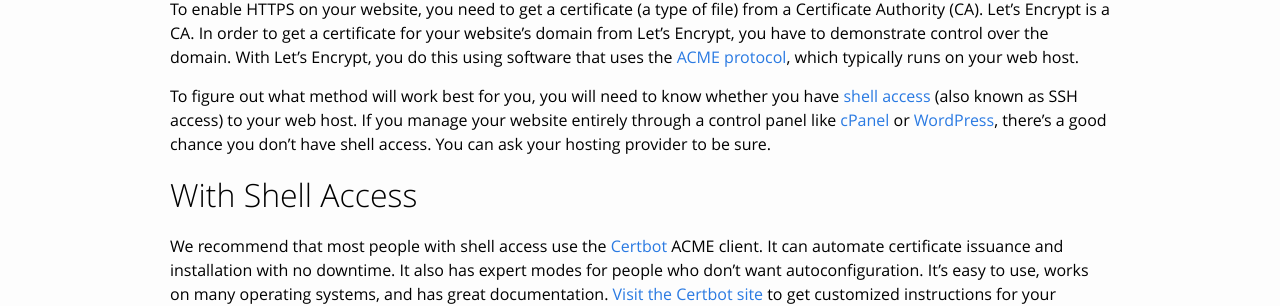
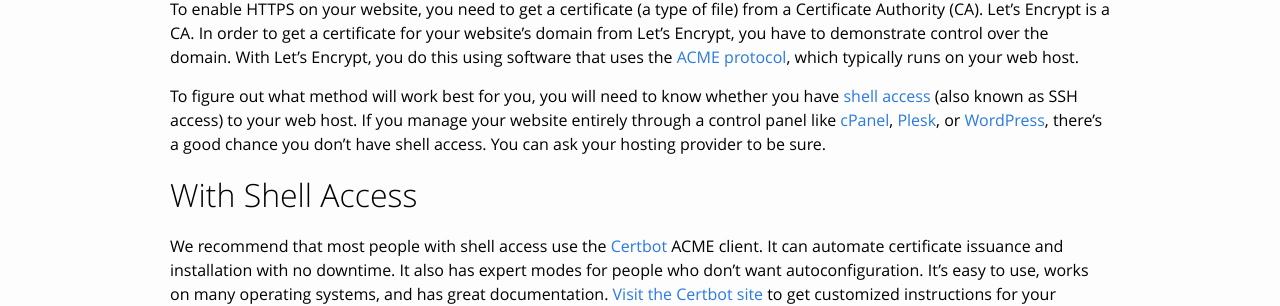
Before and after one commit to snowman1120/website, a Jekyll site: the page built from howitworks.md, in a window 1280 px wide. Shown: the part 283-589 px from the top of the page. Built offline with Jekyll 4.4.1, drawn with Linux system fonts in a browser that asks for light colours.

Commit message:
Add mention of Plesk.

```diff
--- a/howitworks.md
+++ b/howitworks.md
@@ -16,7 +16,7 @@ on your web host.
 To figure out what method will work best for you, you will need to know whether
 you have [shell access](https://en.wikipedia.org/wiki/Shell_account) (also known
 as SSH access) to your web host. If you manage your website entirely through a
-control panel like [cPanel](https://cpanel.com/) or
+control panel like [cPanel](https://cpanel.com/), [Plesk](https://www.plesk.com/), or
 [WordPress](https://wordpress.org/), there's a good chance you don't have shell
 access. You can ask your hosting provider to be sure.
 
```
